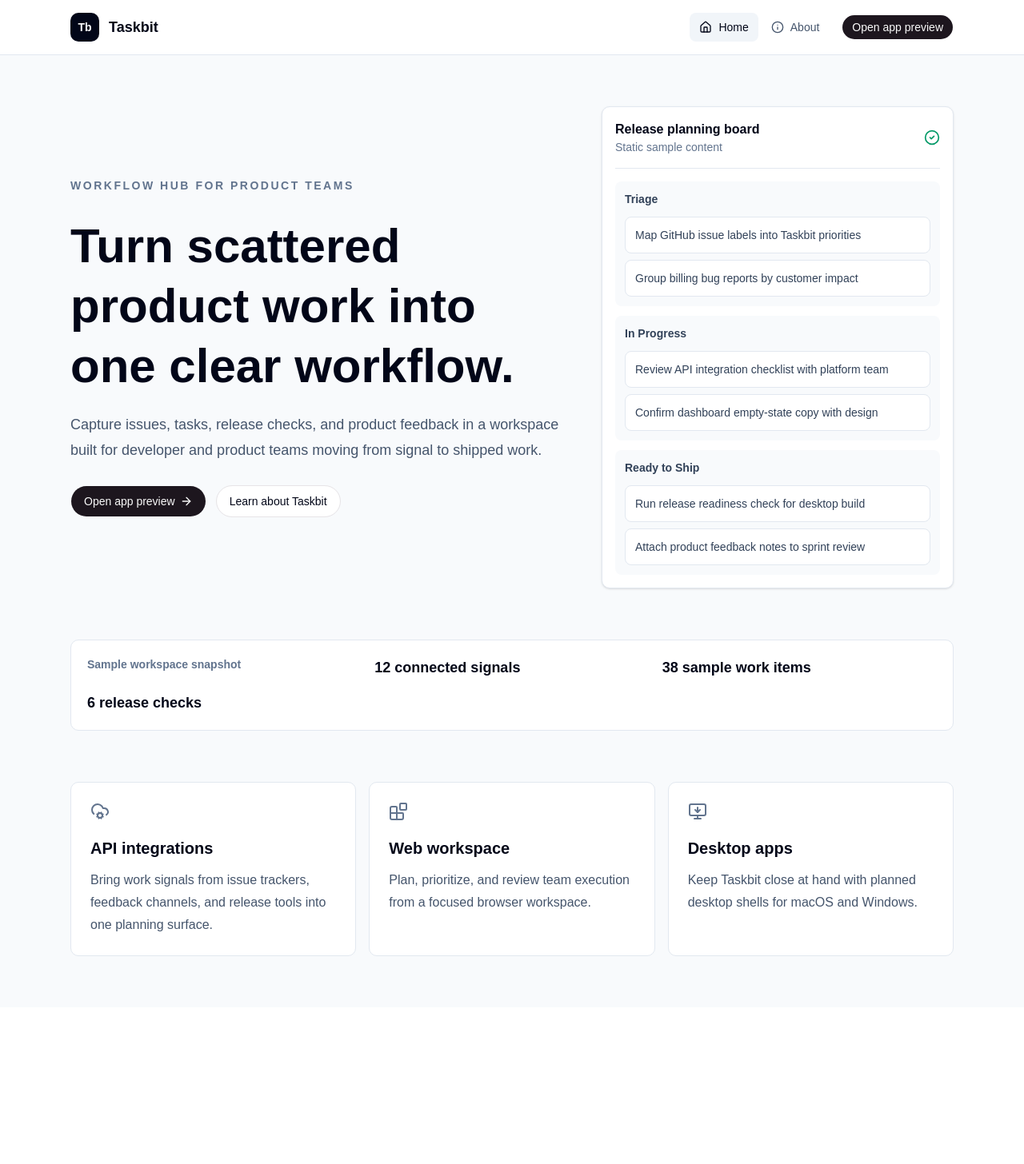
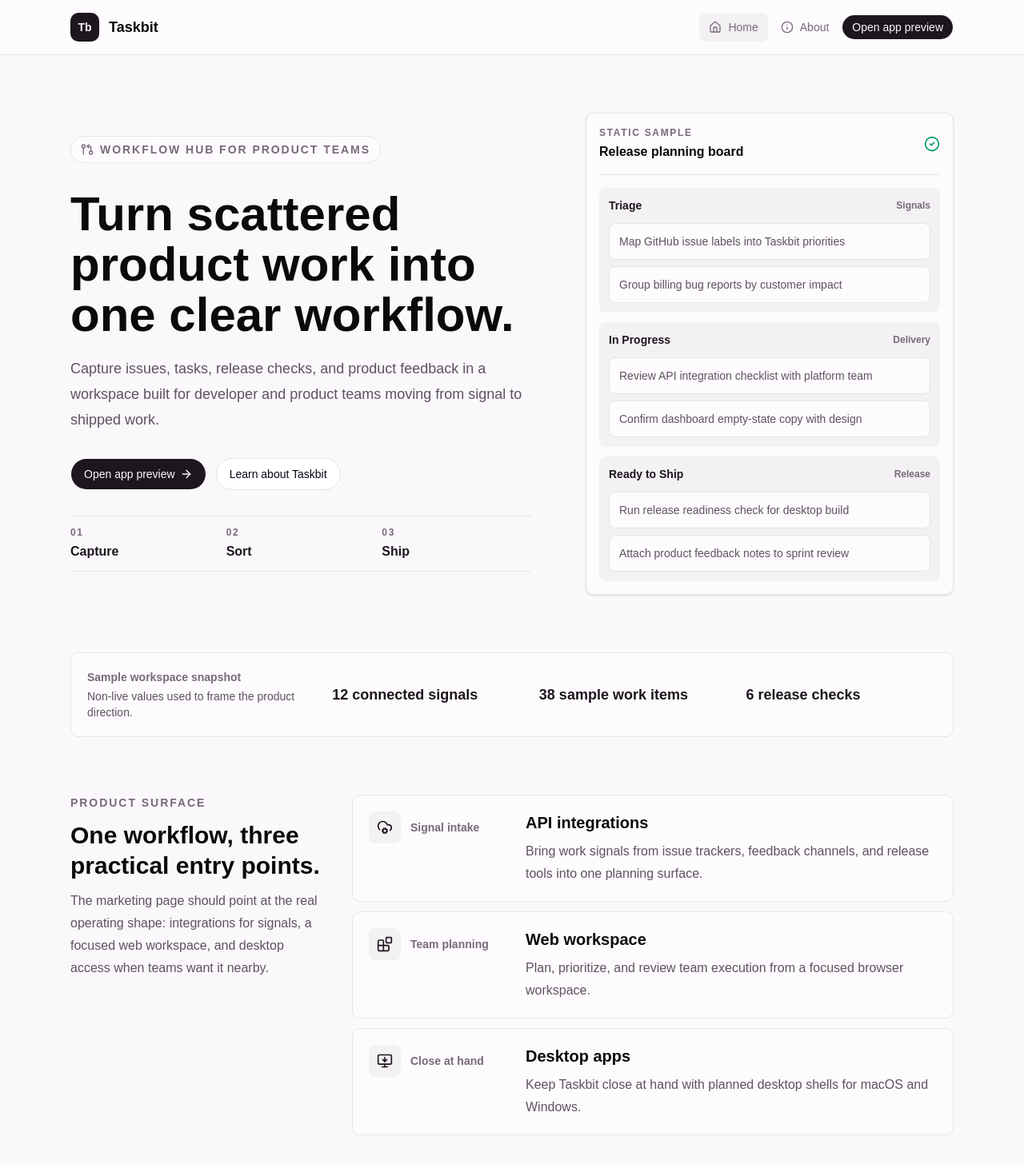
Before and after one commit to chanlito/taskbit, a React (Vite) app in the folder apps/web/: page / in a window 1280 px wide. Shown: the top 1456 px of the page at 80% size. Before the commit the page ends 1260 px from the top, so only its background shows below. Built offline with nearby package versions, Linux system fonts and the light colour scheme.

Commit message:
style(web): 💄 polish marketing page

```diff
--- a/apps/web/src/components/app-header.tsx
+++ b/apps/web/src/components/app-header.tsx
@@ -4,23 +4,26 @@ import { Button } from '#/components/ui/button'
 import { appConfig } from '#/config'
 
 const navLinkClassName =
-  'inline-flex items-center gap-2 rounded-md px-3 py-2 text-sm font-medium text-slate-600 transition hover:bg-slate-100 hover:text-slate-950'
-const activeNavLinkClassName = `${navLinkClassName} bg-slate-100 text-slate-950`
+  'inline-flex items-center gap-2 rounded-md px-3 py-2 text-sm font-medium text-[oklch(0.542_0.034_322.5)] transition hover:bg-[oklch(0.96_0.003_325.6)] hover:text-[oklch(0.145_0.008_326)]'
+const activeNavLinkClassName = 'bg-[oklch(0.96_0.003_325.6)] text-[oklch(0.145_0.008_326)]'
 
 export function MarketingHeader() {
   return (
-    <header className="border-b border-slate-200 bg-white/95 backdrop-blur">
-      <div className="mx-auto flex max-w-6xl flex-col gap-4 px-6 py-4 sm:flex-row sm:items-center sm:justify-between">
-        <Link to="/" className="flex items-center gap-3 text-lg font-semibold text-slate-950">
+    <header className="border-b border-[oklch(0.922_0.005_325.62)] bg-[oklch(0.99_0.003_326)]">
+      <div className="mx-auto flex max-w-6xl flex-col gap-4 px-6 py-4 sm:flex-row sm:items-center xl:justify-between">
+        <Link
+          to="/"
+          className="flex items-center gap-3 text-lg font-semibold text-[oklch(0.145_0.008_326)]"
+        >
           <span
             aria-hidden="true"
-            className="grid size-9 place-items-center rounded-lg bg-slate-950 text-sm font-bold text-white"
+            className="grid size-9 place-items-center rounded-lg bg-[oklch(0.212_0.019_322.12)] text-sm font-bold text-[oklch(0.985_0.002_326)]"
           >
             Tb
           </span>
           <span>{appConfig.title}</span>
         </Link>
-        <nav className="flex flex-wrap items-center gap-1">
+        <nav className="flex flex-wrap items-center gap-1 sm:ml-4 xl:ml-0">
           {appConfig.marketingNavLinks.map((navLink) => {
             const { exact, icon: Icon, label, to } = navLink
 
@@ -37,7 +40,7 @@ export function MarketingHeader() {
               </Link>
             )
           })}
-          <Button asChild size="sm" className="sm:ml-3">
+          <Button asChild size="sm" className="hidden xl:inline-flex">
             <Link to="/app">Open app preview</Link>
           </Button>
         </nav>
--- a/apps/web/src/routes/_marketing.index.tsx
+++ b/apps/web/src/routes/_marketing.index.tsx
@@ -1,5 +1,12 @@
 import { Link, createFileRoute } from '@tanstack/react-router'
-import { ArrowRight, Blocks, CheckCircle2, CloudCog, MonitorDown } from 'lucide-react'
+import {
+  ArrowRight,
+  Blocks,
+  CheckCircle2,
+  CloudCog,
+  GitPullRequestArrow,
+  MonitorDown,
+} from 'lucide-react'
 
 import { Button } from '#/components/ui/button'
 import { appConfig } from '#/config'
@@ -8,6 +15,7 @@ import { getDocumentTitle } from '#/utils/document-title'
 const workflowColumns = [
   {
     title: 'Triage',
+    label: 'Signals',
     items: [
       `Map GitHub issue labels into ${appConfig.title} priorities`,
       'Group billing bug reports by customer impact',
@@ -15,6 +23,7 @@ const workflowColumns = [
   },
   {
     title: 'In Progress',
+    label: 'Delivery',
     items: [
       'Review API integration checklist with platform team',
       'Confirm dashboard empty-state copy with design',
@@ -22,6 +31,7 @@ const workflowColumns = [
   },
   {
     title: 'Ready to Ship',
+    label: 'Release',
     items: [
       'Run release readiness check for desktop build',
       'Attach product feedback notes to sprint review',
@@ -35,20 +45,24 @@ const features = [
     description:
       'Bring work signals from issue trackers, feedback channels, and release tools into one planning surface.',
     icon: CloudCog,
+    detail: 'Signal intake',
   },
   {
     title: 'Web workspace',
     description: 'Plan, prioritize, and review team execution from a focused browser workspace.',
     icon: Blocks,
+    detail: 'Team planning',
   },
   {
     title: 'Desktop apps',
     description: `Keep ${appConfig.title} close at hand with planned desktop shells for macOS and Windows.`,
     icon: MonitorDown,
+    detail: 'Close at hand',
   },
 ]
 
 const metrics = ['12 connected signals', '38 sample work items', '6 release checks']
+const operatingLoop = ['Capture', 'Sort', 'Ship']
 
 export const Route = createFileRoute('/_marketing/')({
   head: () => ({
@@ -59,17 +73,18 @@ export const Route = createFileRoute('/_marketing/')({
 
 function HomePage() {
   return (
-    <div className="space-y-16">
-      <section className="grid gap-10 lg:grid-cols-[1fr_440px] lg:items-center">
-        <div className="space-y-7">
-          <p className="text-sm font-semibold tracking-[0.18em] text-slate-500 uppercase">
-            Workflow hub for product teams
-          </p>
-          <div className="space-y-5">
-            <h1 className="max-w-3xl text-5xl leading-tight font-semibold text-slate-950 sm:text-6xl">
+    <div className="space-y-14 sm:space-y-18">
+      <section className="grid gap-10 xl:grid-cols-[minmax(0,1fr)_460px] xl:items-center xl:gap-16">
+        <div className="space-y-8">
+          <div className="inline-flex items-center gap-2 rounded-full border border-[oklch(0.922_0.005_325.62)] bg-[oklch(0.99_0.003_326)] px-3 py-1.5 text-sm font-semibold text-[oklch(0.542_0.034_322.5)]">
+            <GitPullRequestArrow aria-hidden="true" className="size-4" />
+            <span className="tracking-[0.14em] uppercase">Workflow hub for product teams</span>
+          </div>
+          <div className="max-w-3xl space-y-5">
+            <h1 className="text-5xl leading-[1.05] font-semibold text-[oklch(0.145_0.008_326)] sm:text-6xl">
               Turn scattered product work into one clear workflow.
             </h1>
-            <p className="max-w-2xl text-lg leading-8 text-slate-600">
+            <p className="max-w-2xl text-lg leading-8 text-[oklch(0.455_0.028_322)]">
               Capture issues, tasks, release checks, and product feedback in a workspace built for
               developer and product teams moving from signal to shipped work.
             </p>
@@ -85,34 +100,78 @@ function HomePage() {
               <Link to="/about">{`Learn about ${appConfig.title}`}</Link>
             </Button>
           </div>
+          <div className="grid max-w-xl grid-cols-3 gap-2 border-y border-[oklch(0.922_0.005_325.62)] py-3">
+            {operatingLoop.map((step, index) => (
+              <div key={step}>
+                <p className="text-xs font-semibold tracking-[0.14em] text-[oklch(0.542_0.034_322.5)] uppercase">
+                  0{index + 1}
+                </p>
+                <p className="mt-1 font-semibold text-[oklch(0.212_0.019_322.12)]">{step}</p>
+              </div>
+            ))}
+          </div>
         </div>
         <WorkflowPreview />
       </section>
 
-      <section className="grid gap-4 rounded-lg border border-slate-200 bg-white p-5 sm:grid-cols-3">
-        <p className="text-sm font-semibold text-slate-500">Sample workspace snapshot</p>
+      <section className="grid gap-5 rounded-lg border border-[oklch(0.922_0.005_325.62)] bg-[oklch(0.99_0.003_326)] p-5 sm:grid-cols-[1.2fr_repeat(3,1fr)] sm:items-center">
+        <div>
+          <p className="text-sm font-semibold text-[oklch(0.542_0.034_322.5)]">
+            Sample workspace snapshot
+          </p>
+          <p className="mt-1 text-sm text-[oklch(0.455_0.028_322)]">
+            Non-live values used to frame the product direction.
+          </p>
+        </div>
         {metrics.map((metric) => (
-          <p key={metric} className="text-lg font-semibold text-slate-950">
+          <p key={metric} className="text-lg font-semibold text-[oklch(0.212_0.019_322.12)]">
             {metric}
           </p>
         ))}
       </section>
 
-      <section className="grid gap-4 md:grid-cols-3">
+      <section className="grid gap-8 lg:grid-cols-[320px_1fr] lg:items-start">
+        <div className="space-y-3">
+          <p className="text-sm font-semibold tracking-[0.14em] text-[oklch(0.542_0.034_322.5)] uppercase">
+            Product surface
+          </p>
+          <h2 className="text-3xl leading-tight font-semibold text-[oklch(0.145_0.008_326)]">
+            One workflow, three practical entry points.
+          </h2>
+          <p className="leading-7 text-[oklch(0.455_0.028_322)]">
+            The marketing page should point at the real operating shape: integrations for signals, a
+            focused web workspace, and desktop access when teams want it nearby.
+          </p>
+        </div>
+        <div className="grid gap-3">
           {features.map((feature) => {
             const Icon = feature.icon
 
             return (
               <article
                 key={feature.title}
-              className="rounded-lg border border-slate-200 bg-white p-6"
+                className="grid gap-4 rounded-lg border border-[oklch(0.922_0.005_325.62)] bg-[oklch(0.99_0.003_326)] p-5 sm:grid-cols-[180px_1fr] sm:items-start"
               >
-              <Icon aria-hidden="true" className="mb-5 size-6 text-slate-500" />
-              <h2 className="text-xl font-semibold text-slate-950">{feature.title}</h2>
-              <p className="mt-3 leading-7 text-slate-600">{feature.description}</p>
+                <div className="flex items-center gap-3">
+                  <span className="grid size-10 place-items-center rounded-md bg-[oklch(0.96_0.003_325.6)] text-[oklch(0.212_0.019_322.12)]">
+                    <Icon aria-hidden="true" className="size-5" />
+                  </span>
+                  <p className="text-sm font-semibold text-[oklch(0.542_0.034_322.5)]">
+                    {feature.detail}
+                  </p>
+                </div>
+                <div>
+                  <h3 className="text-xl font-semibold text-[oklch(0.145_0.008_326)]">
+                    {feature.title}
+                  </h3>
+                  <p className="mt-2 leading-7 text-[oklch(0.455_0.028_322)]">
+                    {feature.description}
+                  </p>
+                </div>
               </article>
             )
           })}
+        </div>
       </section>
     </div>
   )
@@ -123,24 +182,35 @@ function WorkflowPreview() {
     <section
       data-testid="workflow-preview"
       aria-label="Static workflow preview"
-      className="rounded-lg border border-slate-200 bg-white p-4 shadow-sm"
+      className="rounded-lg border border-[oklch(0.922_0.005_325.62)] bg-[oklch(0.99_0.003_326)] p-4 shadow-sm"
     >
-      <div className="mb-4 flex items-center justify-between border-b border-slate-200 pb-4">
+      <div className="mb-4 flex items-center justify-between border-b border-[oklch(0.922_0.005_325.62)] pb-4">
         <div>
-          <h2 className="text-base font-semibold text-slate-950">Release planning board</h2>
-          <p className="text-sm text-slate-500">Static sample content</p>
+          <p className="text-xs font-semibold tracking-[0.14em] text-[oklch(0.542_0.034_322.5)] uppercase">
+            Static sample
+          </p>
+          <h2 className="mt-1 text-base font-semibold text-[oklch(0.145_0.008_326)]">
+            Release planning board
+          </h2>
         </div>
-        <CheckCircle2 aria-hidden="true" className="size-5 text-emerald-600" />
+        <CheckCircle2 aria-hidden="true" className="size-5 text-[oklch(0.596_0.145_163.225)]" />
       </div>
       <div className="grid gap-3">
         {workflowColumns.map((column) => (
-          <div key={column.title} className="rounded-md bg-slate-50 p-3">
-            <h3 className="text-sm font-semibold text-slate-700">{column.title}</h3>
+          <div key={column.title} className="rounded-md bg-[oklch(0.96_0.003_325.6)] p-3">
+            <div className="flex items-center justify-between gap-3">
+              <h3 className="text-sm font-semibold text-[oklch(0.212_0.019_322.12)]">
+                {column.title}
+              </h3>
+              <p className="text-xs font-semibold text-[oklch(0.542_0.034_322.5)]">
+                {column.label}
+              </p>
+            </div>
             <div className="mt-3 space-y-2">
               {column.items.map((item) => (
                 <div
                   key={item}
-                  className="rounded-md border border-slate-200 bg-white p-3 text-sm text-slate-700"
+                  className="rounded-md border border-[oklch(0.922_0.005_325.62)] bg-[oklch(0.99_0.003_326)] p-3 text-sm text-[oklch(0.455_0.028_322)]"
                 >
                   {item}
                 </div>
--- a/apps/web/src/routes/_marketing.tsx
+++ b/apps/web/src/routes/_marketing.tsx
@@ -8,9 +8,9 @@ export const Route = createFileRoute('/_marketing')({
 
 function MarketingLayout() {
   return (
-    <div className="min-h-screen bg-slate-50">
+    <div className="min-h-screen bg-[oklch(0.982_0.004_326)]">
       <MarketingHeader />
-      <main className="mx-auto max-w-6xl px-6 py-12 sm:py-16">
+      <main className="mx-auto max-w-6xl px-5 py-10 sm:px-6 sm:py-14 lg:py-18">
         <Outlet />
       </main>
     </div>
```
Lines whose indentation alone changed are shown as unchanged.
